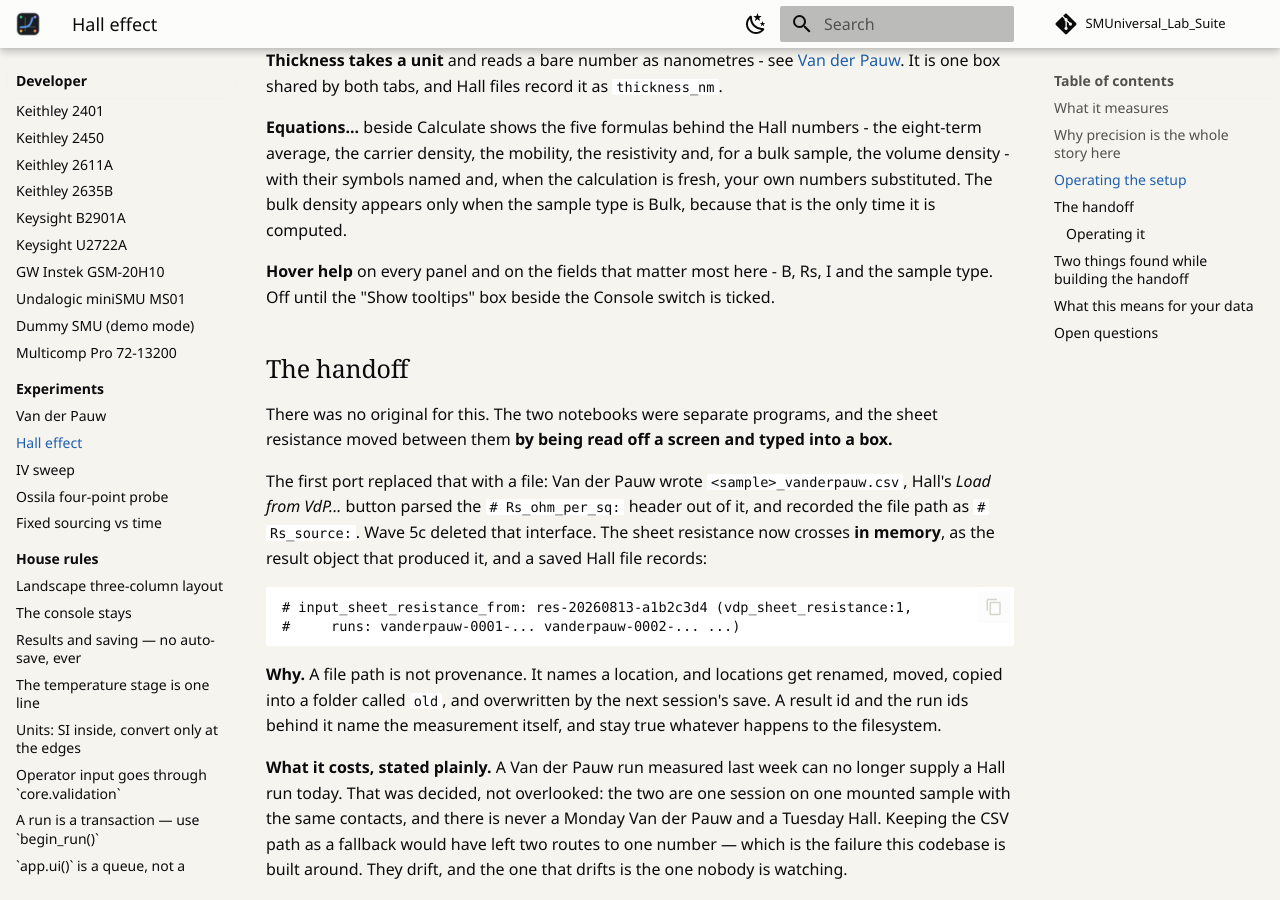
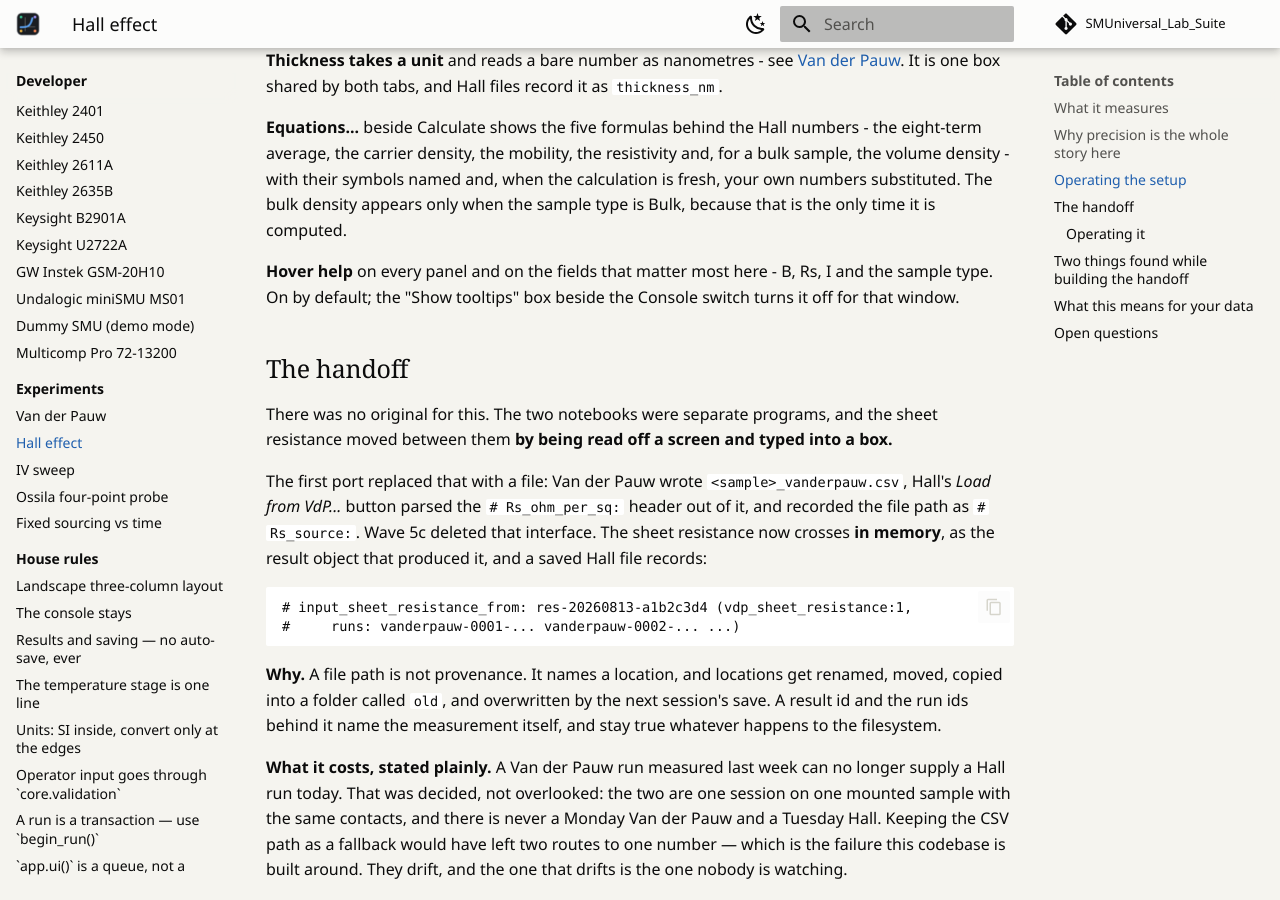
Before and after one commit to jcgutierrezg/SMUniversal_Lab_Suite, an MkDocs documentation site: the page built from docs/experiments/hall.md, in a window 1280 px wide and 900 px high, scrolled down 1108 px. Built offline with MkDocs 1.6.1 and Material for MkDocs 9.7.7, drawn with Linux system fonts in a browser that asks for light colours; comment, search, counter and statistics services are not loaded.

Commit message:
Hover help is on by default: say so in the VdP and Hall notes
Co-Authored-By: Claude Opus 5.5 <noreply@anthropic.com>

```diff
--- a/docs/experiments/hall.md
+++ b/docs/experiments/hall.md
@@ -65,8 +65,8 @@ numbers substituted. The bulk density appears only when the sample type
 is Bulk, because that is the only time it is computed.
 
 **Hover help** on every panel and on the fields that matter most here -
-B, Rs, I and the sample type. Off until the "Show tooltips" box beside
-the Console switch is ticked.
+B, Rs, I and the sample type. On by default; the "Show tooltips" box
+beside the Console switch turns it off for that window.
 
 ## The handoff
 
```
Also changed, not shown: docs/experiments/van-der-pauw.md (+2 -2 lines).
